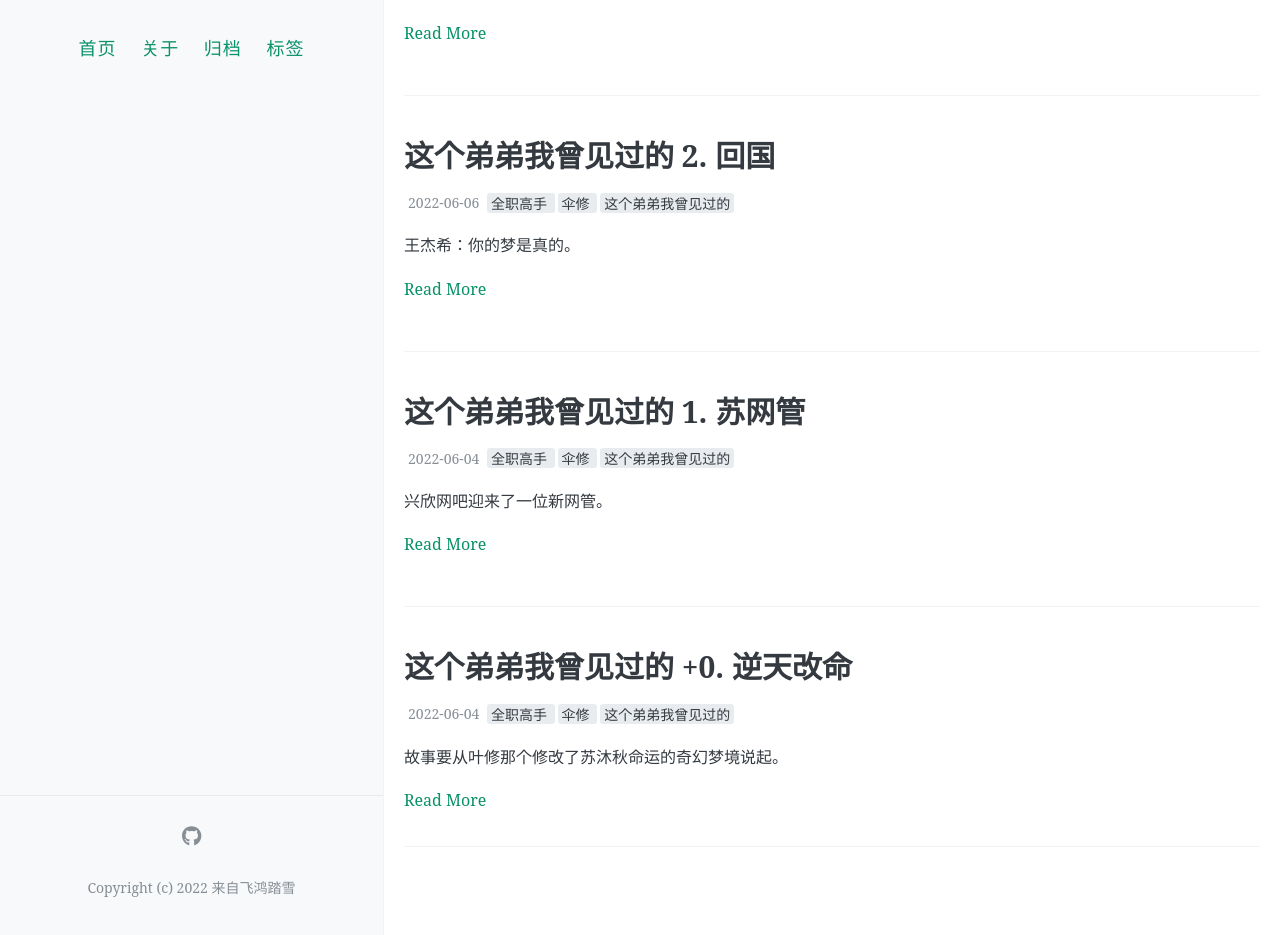
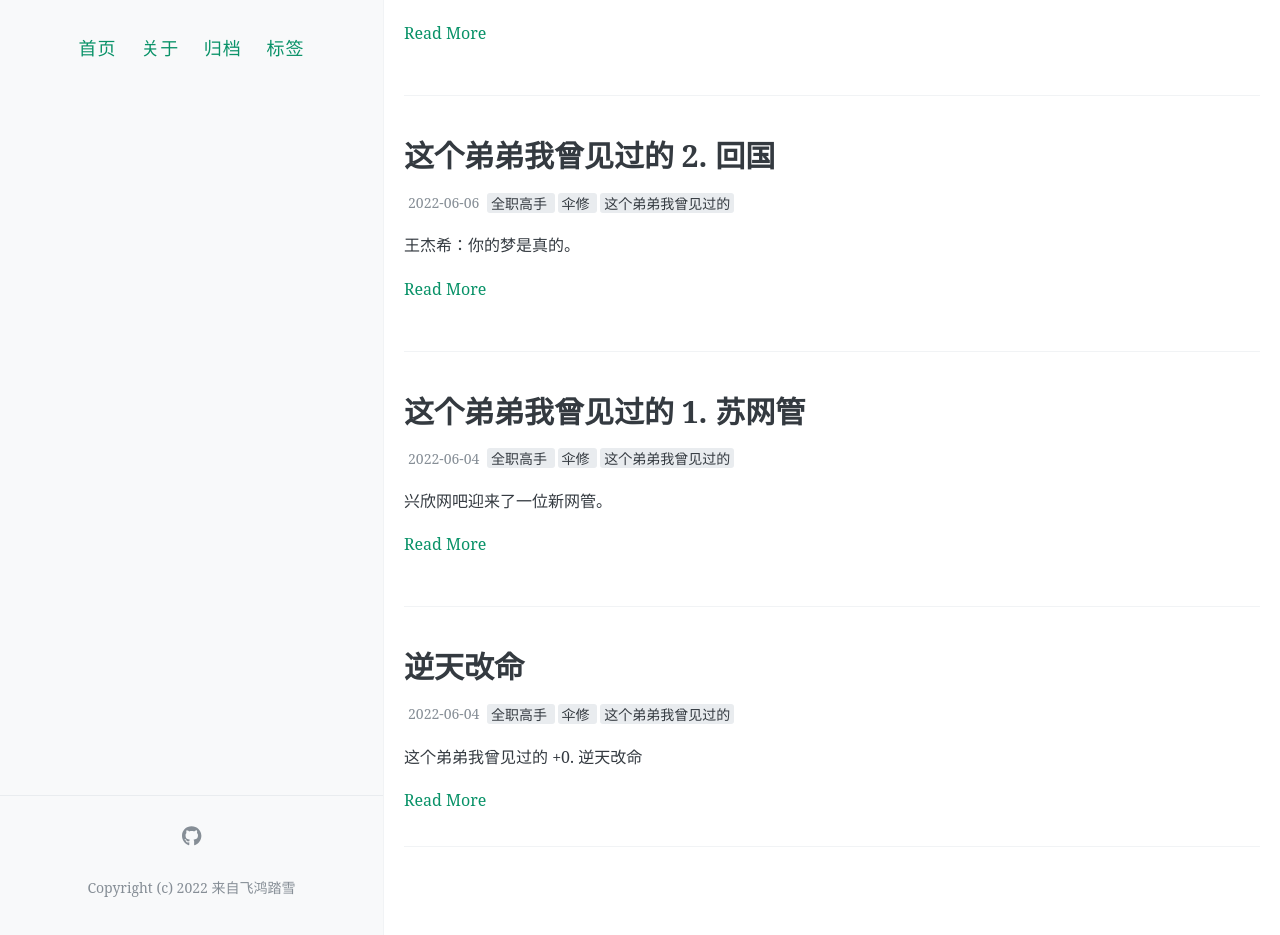
Before and after one commit to jwjwjiawen/feihongtaxue, a Jekyll site: the page built from index.html, in a window 1280 px wide and 1350 px high. Shown: the part 415-1350 px from the top of the window. Built offline with Jekyll 4.4.1, drawn with Linux system fonts in a browser that asks for light colours; the list of posts is cut into pages by our own code; comment, search, counter and statistics services are not loaded.

Commit message:
Update 2022-06-04-bro00.md

```diff
--- a/_posts/2022-06-04-bro00.md
+++ b/_posts/2022-06-04-bro00.md
@@ -1,6 +1,6 @@
 ---
 layout: post
-title: 这个弟弟我曾见过的 +0. 逆天改命
+title: 逆天改命
 date: 2022-06-04
 Author: 飞鸿踏雪
 categories:
@@ -9,12 +9,9 @@ comments: false
 pinned: false
 ---
 
-故事要从叶修那个修改了苏沐秋命运的奇幻梦境说起。
+这个弟弟我曾见过的 +0. 逆天改命
 
 <!-- more -->
-
-# +0. 逆天改命
-
 
 8月6日，苏黎世时间20时，世邀赛决赛开幕。是夜，中国队夺冠。
 
```
